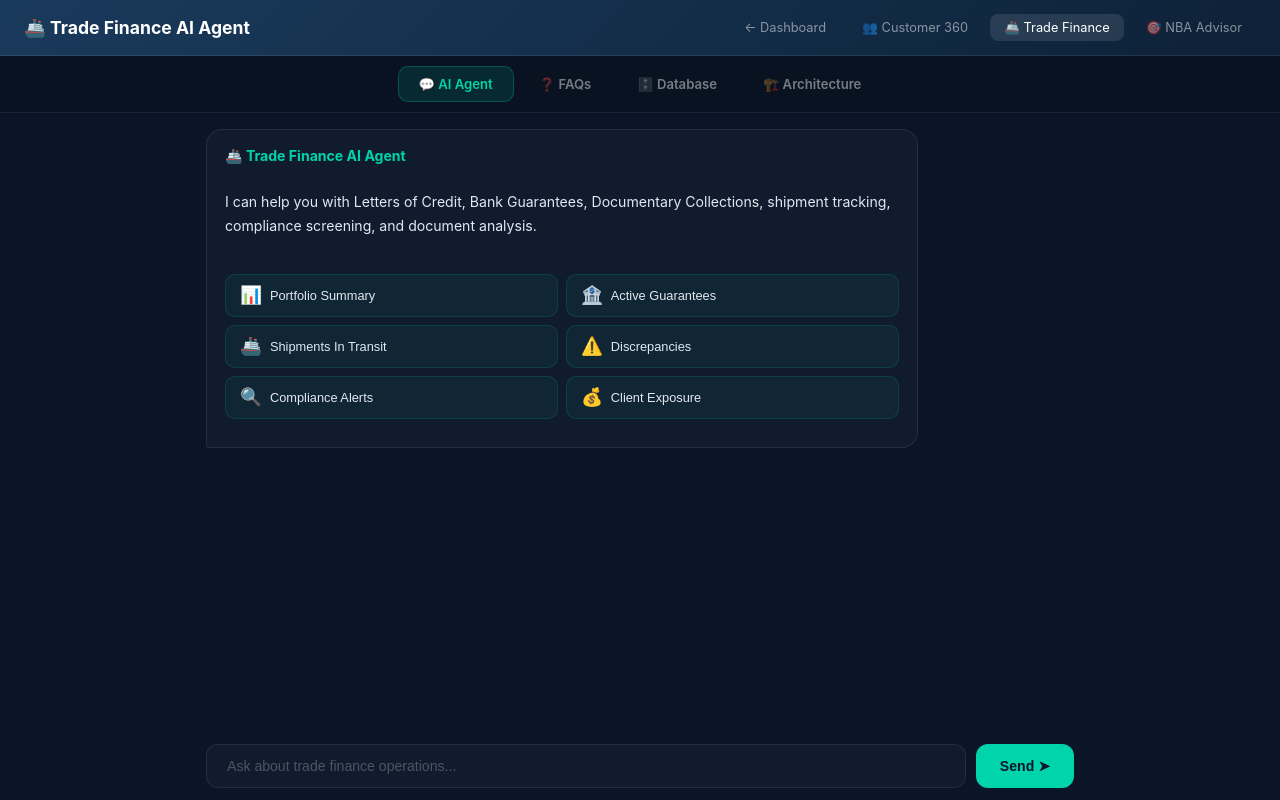
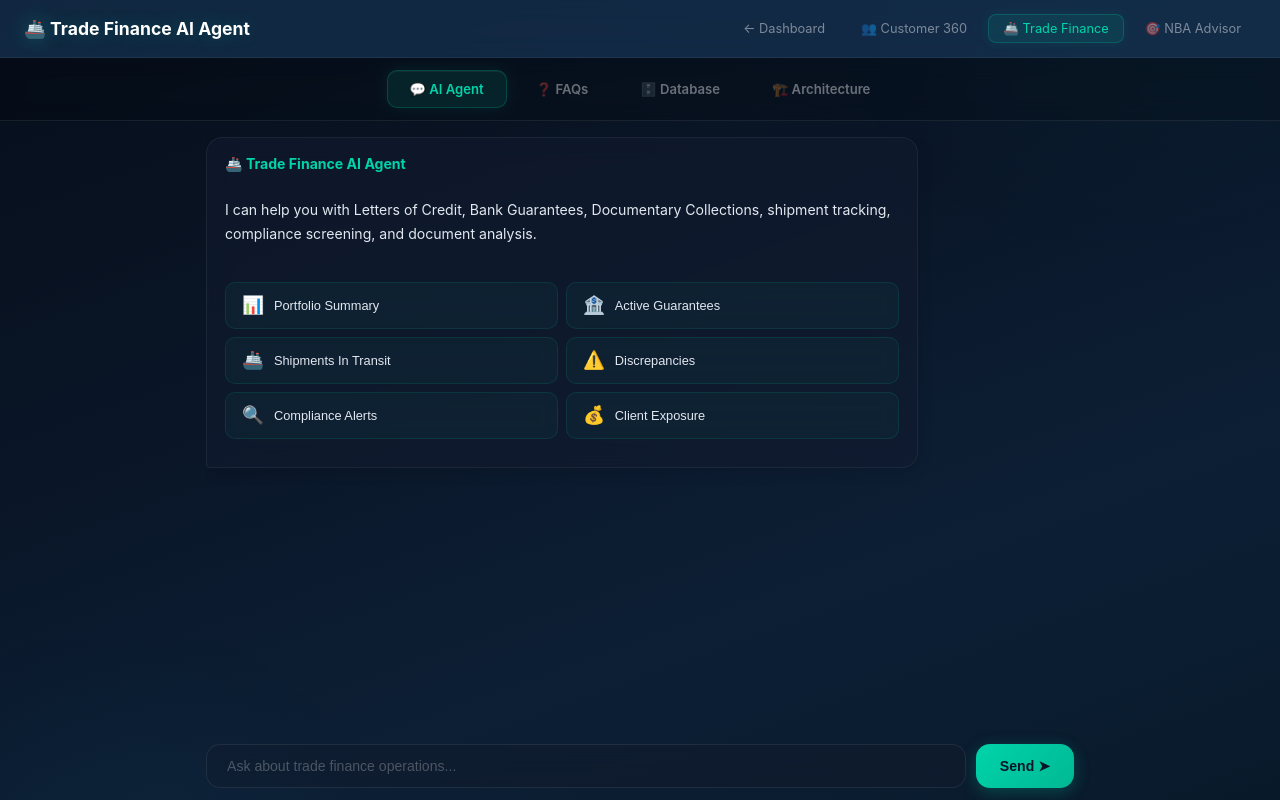
Before and after one commit to aneesh-demoaws/aibank-platform, a plain HTML site: page use-cases/08-trade-finance/portal/trade-finance.html in a window 1280 px wide. Drawn offline with Linux system fonts and the light colour scheme.

Commit message:
Trade Finance: premium glassmorphism UI — backdrop blur, gradient bg, glow effects, glass cards

```diff
--- a/use-cases/08-trade-finance/portal/trade-finance.html
+++ b/use-cases/08-trade-finance/portal/trade-finance.html
@@ -5,18 +5,21 @@
 <meta name="viewport" content="width=device-width, initial-scale=1.0">
 <title>Trade Finance AI — AI Bank</title>
 <style>
-  :root{--nb-primary:#0A1628;--nb-accent:#00D4AA;--nb-accent-hover:#00b894;--nb-bg:#f0f2f5;--nb-card:#111b2e;--nb-border:rgba(255,255,255,0.08);--nb-text:#e2e8f0;--nb-text-secondary:#718096;--nb-radius:12px;--nb-font-mono:'SF Mono',monospace}
+  :root{--nb-primary:#0A1628;--nb-accent:#00D4AA;--nb-accent-hover:#00b894;--nb-bg:#f0f2f5;--nb-card:rgba(17,27,46,0.7);--nb-glass:rgba(255,255,255,0.03);--nb-border:rgba(255,255,255,0.08);--nb-text:#e2e8f0;--nb-text-secondary:#718096;--nb-radius:14px;--nb-font-mono:'SF Mono',monospace;--nb-glow:0 0 30px rgba(0,212,170,0.08)}
   *{box-sizing:border-box;margin:0;padding:0}
-  body{font-family:'Inter',system-ui,sans-serif;background:var(--nb-primary);min-height:100vh;display:flex;flex-direction:column;color:var(--nb-text)}
-  .topbar{background:linear-gradient(135deg,#1a3a5c,#0d2137);padding:14px 24px;display:flex;justify-content:space-between;align-items:center;border-bottom:1px solid var(--nb-border)}
-  .topbar h1{font-size:1.1rem;font-weight:700;color:#fff}
-  .topbar .nav{display:flex;gap:8px}
-  .topbar .nav a{color:rgba(255,255,255,0.5);text-decoration:none;font-size:0.8rem;padding:6px 14px;border-radius:8px;transition:all 0.2s}
-  .topbar .nav a:hover,.topbar .nav a.active{background:rgba(255,255,255,0.1);color:#fff}
-  .tabs{display:flex;justify-content:center;gap:4px;padding:10px 16px;background:rgba(0,0,0,0.2);border-bottom:1px solid var(--nb-border)}
-  .tab-btn{padding:9px 20px;border:1px solid transparent;border-radius:10px;font-size:0.82rem;font-weight:600;cursor:pointer;background:transparent;color:rgba(255,255,255,0.45);transition:all 0.2s;font-family:inherit}
-  .tab-btn:hover{background:rgba(255,255,255,0.06);color:rgba(255,255,255,0.7)}
-  .tab-btn.active{background:rgba(0,212,170,0.12);color:var(--nb-accent);border-color:rgba(0,212,170,0.25)}
+  body{font-family:'Inter',system-ui,sans-serif;background:linear-gradient(160deg,#060e1a 0%,#0A1628 40%,#0d1f35 70%,#081a2a 100%);min-height:100vh;display:flex;flex-direction:column;color:var(--nb-text)}
+  body::before{content:'';position:fixed;top:-50%;right:-30%;width:80%;height:80%;background:radial-gradient(circle,rgba(0,212,170,0.04) 0%,transparent 60%);pointer-events:none;z-index:0}
+  body::after{content:'';position:fixed;bottom:-40%;left:-20%;width:60%;height:60%;background:radial-gradient(circle,rgba(34,211,238,0.03) 0%,transparent 60%);pointer-events:none;z-index:0}
+  .topbar{background:rgba(26,58,92,0.6);backdrop-filter:blur(20px);-webkit-backdrop-filter:blur(20px);padding:14px 24px;display:flex;justify-content:space-between;align-items:center;border-bottom:1px solid rgba(255,255,255,0.06);position:relative;z-index:10}
+  .topbar h1{font-size:1.1rem;font-weight:700;color:#fff;text-shadow:0 0 20px rgba(0,212,170,0.3)}
+  .topbar .nav{display:flex;gap:6px}
+  .topbar .nav a{color:rgba(255,255,255,0.45);text-decoration:none;font-size:0.8rem;padding:6px 14px;border-radius:8px;transition:all 0.25s;border:1px solid transparent}
+  .topbar .nav a:hover{background:rgba(255,255,255,0.06);color:rgba(255,255,255,0.8);border-color:rgba(255,255,255,0.06)}
+  .topbar .nav a.active{background:rgba(0,212,170,0.1);color:var(--nb-accent);border-color:rgba(0,212,170,0.2);box-shadow:0 0 12px rgba(0,212,170,0.1)}
+  .tabs{display:flex;justify-content:center;gap:6px;padding:12px 16px;background:rgba(0,0,0,0.15);backdrop-filter:blur(10px);border-bottom:1px solid var(--nb-border);position:relative;z-index:10}
+  .tab-btn{padding:10px 22px;border:1px solid transparent;border-radius:10px;font-size:0.82rem;font-weight:600;cursor:pointer;background:transparent;color:rgba(255,255,255,0.4);transition:all 0.3s;font-family:inherit}
+  .tab-btn:hover{background:rgba(255,255,255,0.05);color:rgba(255,255,255,0.7);border-color:rgba(255,255,255,0.06)}
+  .tab-btn.active{background:rgba(0,212,170,0.1);color:var(--nb-accent);border-color:rgba(0,212,170,0.2);box-shadow:0 0 16px rgba(0,212,170,0.1),inset 0 1px 0 rgba(255,255,255,0.05)}
   .tab-content{display:none;flex:1;overflow-y:auto}
   .tab-content.active{display:flex;flex-direction:column}
 
@@ -24,8 +27,8 @@
   .chat-wrap{flex:1;display:flex;flex-direction:column;max-width:900px;width:100%;margin:0 auto;padding:16px 16px 0}
   .messages{flex:1;overflow-y:auto;display:flex;flex-direction:column;gap:14px;padding-bottom:8px}
   .msg{max-width:82%;padding:14px 18px;border-radius:16px;font-size:0.88rem;line-height:1.65;word-wrap:break-word}
-  .msg.user{align-self:flex-end;background:linear-gradient(135deg,#1a3a5c,#2d5a8c);color:#fff;border-bottom-right-radius:4px;box-shadow:0 2px 8px rgba(0,0,0,0.2)}
-  .msg.bot{align-self:flex-start;background:var(--nb-card);border:1px solid var(--nb-border);border-bottom-left-radius:4px}
+  .msg.user{align-self:flex-end;background:linear-gradient(135deg,#1a3a5c 0%,#2d5a8c 50%,#1a4a6c 100%);color:#fff;border-bottom-right-radius:4px;box-shadow:0 4px 16px rgba(0,0,0,0.2),0 0 20px rgba(0,212,170,0.05);border:1px solid rgba(255,255,255,0.06)}
+  .msg.bot{align-self:flex-start;background:rgba(17,27,46,0.65);backdrop-filter:blur(12px);border:1px solid rgba(255,255,255,0.06);border-bottom-left-radius:4px;box-shadow:0 4px 16px rgba(0,0,0,0.12)}
   .msg.bot strong{color:var(--nb-accent)}
   .msg.bot h3,.msg.bot h4{color:var(--nb-accent);margin:12px 0 6px;font-size:0.95rem}
   .msg.bot table{width:100%;border-collapse:collapse;margin:10px 0;font-size:0.8rem}
@@ -33,25 +36,25 @@
   .msg.bot td{padding:7px 10px;border-bottom:1px solid rgba(255,255,255,0.04)}
   .msg.bot code{background:rgba(0,212,170,0.1);padding:1px 6px;border-radius:4px;font-size:0.8rem;font-family:var(--nb-font-mono)}
   .input-bar{padding:12px 0;display:flex;gap:10px;max-width:900px;width:100%;margin:0 auto;padding:12px 16px}
-  .input-bar input{flex:1;padding:13px 20px;background:var(--nb-card);border:1px solid var(--nb-border);border-radius:var(--nb-radius);color:#fff;font-size:0.88rem;outline:none;transition:border 0.2s}
+  .input-bar input{flex:1;padding:13px 20px;background:rgba(17,27,46,0.6);backdrop-filter:blur(10px);border:1px solid rgba(255,255,255,0.08);border-radius:var(--nb-radius);color:#fff;font-size:0.88rem;outline:none;transition:all 0.3s}
   .input-bar input:focus{border-color:var(--nb-accent);box-shadow:0 0 0 3px rgba(0,212,170,0.12)}
   .input-bar input::placeholder{color:rgba(255,255,255,0.25)}
-  .input-bar button{padding:13px 24px;background:var(--nb-accent);color:var(--nb-primary);border:none;border-radius:var(--nb-radius);font-weight:700;cursor:pointer;font-size:0.88rem;transition:all 0.2s}
+  .input-bar button{padding:13px 24px;background:linear-gradient(135deg,var(--nb-accent),#00b894);color:var(--nb-primary);border:none;border-radius:var(--nb-radius);font-weight:700;cursor:pointer;font-size:0.88rem;transition:all 0.3s;box-shadow:0 4px 16px rgba(0,212,170,0.25)}
   .input-bar button:hover{background:var(--nb-accent-hover);transform:translateY(-1px)}
   .input-bar button:disabled{opacity:0.35;cursor:not-allowed;transform:none}
   .quick-grid{display:grid;grid-template-columns:repeat(auto-fill,minmax(260px,1fr));gap:8px;margin:14px 0}
-  .quick-btn{background:rgba(0,212,170,0.06);border:1px solid rgba(0,212,170,0.15);border-radius:10px;padding:10px 14px;cursor:pointer;text-align:left;color:var(--nb-text);font-size:0.8rem;transition:all 0.2s;display:flex;align-items:center;gap:8px}
-  .quick-btn:hover{background:rgba(0,212,170,0.12);border-color:rgba(0,212,170,0.3);transform:translateY(-1px)}
+  .quick-btn{background:rgba(0,212,170,0.04);backdrop-filter:blur(8px);border:1px solid rgba(0,212,170,0.12);border-radius:10px;padding:12px 16px;cursor:pointer;text-align:left;color:var(--nb-text);font-size:0.8rem;transition:all 0.3s;display:flex;align-items:center;gap:10px}
+  .quick-btn:hover{background:rgba(0,212,170,0.1);border-color:rgba(0,212,170,0.3);transform:translateY(-2px);box-shadow:0 6px 20px rgba(0,212,170,0.12)}
   .quick-btn .icon{font-size:1.1rem;flex-shrink:0}
   .typing{color:var(--nb-text-secondary);font-style:italic;padding:10px 0;display:flex;align-items:center;gap:8px}
   .typing::before{content:'';width:8px;height:8px;border-radius:50%;background:var(--nb-accent);animation:pulse 1s infinite}
   @keyframes pulse{0%,100%{opacity:0.3}50%{opacity:1}}
 
   /* Trace */
-  .trace{margin-top:12px;background:rgba(0,0,0,0.25);border:1px solid var(--nb-border);border-radius:10px;overflow:hidden}
+  .trace{margin-top:14px;background:rgba(0,0,0,0.2);backdrop-filter:blur(8px);border:1px solid rgba(255,255,255,0.05);border-radius:12px;overflow:hidden}
   .trace summary{padding:12px 16px;cursor:pointer;color:var(--nb-text-secondary);font-weight:600;font-size:0.82rem}
   .trace-metrics{display:flex;gap:12px;padding:0 16px 12px;flex-wrap:wrap}
-  .trace-metric{background:rgba(0,212,170,0.08);border:1px solid rgba(0,212,170,0.15);padding:8px 16px;border-radius:8px;text-align:center;min-width:100px}
+  .trace-metric{background:rgba(0,212,170,0.06);backdrop-filter:blur(6px);border:1px solid rgba(0,212,170,0.12);padding:10px 18px;border-radius:10px;text-align:center;min-width:110px;box-shadow:0 2px 8px rgba(0,212,170,0.06)}
   .trace-metric .label{font-size:0.62rem;text-transform:uppercase;letter-spacing:0.06em;color:var(--nb-text-secondary)}
   .trace-metric .val{font-size:1rem;font-weight:700;color:var(--nb-accent);margin-top:2px}
   .trace .step{padding:8px 16px;border-top:1px solid var(--nb-border);font-size:0.8rem}
@@ -63,8 +66,8 @@
   .info{max-width:1000px;width:100%;margin:0 auto;padding:24px 20px}
   .info h2{color:var(--nb-accent);font-size:1.15rem;margin:0 0 6px;display:flex;align-items:center;gap:8px}
   .info .subtitle{color:var(--nb-text-secondary);font-size:0.82rem;margin-bottom:20px}
-  .info h3{color:#22d3ee;font-size:0.95rem;margin:24px 0 10px;padding-bottom:6px;border-bottom:1px solid var(--nb-border)}
-  .card{background:var(--nb-card);border:1px solid var(--nb-border);border-radius:var(--nb-radius);padding:18px 20px;margin-bottom:12px}
+  .info h3{color:#22d3ee;font-size:0.95rem;margin:28px 0 12px;padding-bottom:8px;border-bottom:1px solid rgba(34,211,238,0.15)}
+  .card{background:var(--nb-card);backdrop-filter:blur(12px);-webkit-backdrop-filter:blur(12px);border:1px solid rgba(255,255,255,0.06);border-radius:var(--nb-radius);padding:18px 20px;margin-bottom:14px;box-shadow:0 4px 16px rgba(0,0,0,0.15),inset 0 1px 0 rgba(255,255,255,0.04);transition:border-color 0.3s,box-shadow 0.3s}
   .card-title{font-weight:600;font-size:0.88rem;color:var(--nb-accent);margin-bottom:8px}
   .info table{width:100%;border-collapse:collapse;font-size:0.82rem;margin:8px 0}
   .info th{text-align:left;padding:8px 12px;border-bottom:1px solid rgba(255,255,255,0.12);color:var(--nb-accent);font-size:0.7rem;text-transform:uppercase;letter-spacing:0.04em}
@@ -75,9 +78,10 @@
   /* FAQ */
   .faq-group{margin-bottom:24px}
   .faq-group h3{display:flex;align-items:center;gap:8px}
-  .faq-item{background:var(--nb-card);border:1px solid var(--nb-border);border-radius:10px;padding:14px 18px;margin:8px 0;position:relative}
+  .faq-item{background:rgba(17,27,46,0.5);backdrop-filter:blur(8px);border:1px solid rgba(255,255,255,0.05);border-radius:12px;padding:16px 20px;margin:10px 0;position:relative;transition:all 0.3s}
   .faq-item .q{font-size:0.88rem;color:var(--nb-text);line-height:1.5;padding-right:70px}
   .faq-item .d{font-size:0.75rem;color:var(--nb-text-secondary);margin-top:4px}
+  .faq-item:hover{border-color:rgba(0,212,170,0.15);box-shadow:0 4px 16px rgba(0,0,0,0.1)}
   .faq-item .copy-btn{position:absolute;top:12px;right:12px;padding:4px 12px;background:rgba(0,212,170,0.1);border:1px solid rgba(0,212,170,0.2);border-radius:6px;color:var(--nb-accent);font-size:0.7rem;cursor:pointer;font-weight:600;transition:all 0.2s}
   .faq-item .copy-btn:hover{background:rgba(0,212,170,0.2)}
   .faq-item .try-btn{display:inline-block;margin-top:8px;padding:4px 14px;background:var(--nb-accent);color:var(--nb-primary);border:none;border-radius:6px;font-size:0.72rem;cursor:pointer;font-weight:700;transition:all 0.2s}
```
